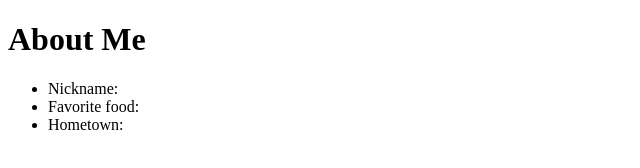
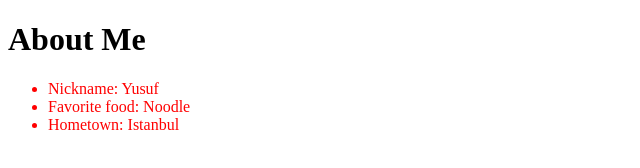
Before and after one commit to ysfelik1/Homework-class41, a website: page 2-Browsers/Week1/homework/ex2-aboutMe/index.html in a window 1280 px wide. Shown: the whole page, without its empty margins (0-640 px from the left). Drawn offline with Linux system fonts and the light colour scheme.

Commit message:
ex2 done

```diff
--- a/2-Browsers/Week1/homework/ex2-aboutMe/index.js
+++ b/2-Browsers/Week1/homework/ex2-aboutMe/index.js
@@ -9,4 +9,14 @@ Full description at: https://github.com/HackYourFuture/Homework/tree/main/2-Brow
 3. Look in the css file!
 ------------------------------------------------------------------------------*/
 
-// TODO add your JavaScript code here.
+const nickName = document.getElementById('nickname');
+const favFood = document.getElementById('fav-food');
+const homeTown = document.getElementById('hometown');
+nickName.textContent = 'Yusuf';
+favFood.textContent = 'Noodle';
+homeTown.textContent = 'Istanbul';
+
+const liElements = document.getElementsByTagName('li');
+for (let i = 0; i < liElements.length; i++) {
+  liElements[i].className = 'list-item';
+}
--- a/2-Browsers/Week1/homework/ex2-aboutMe/style.css
+++ b/2-Browsers/Week1/homework/ex2-aboutMe/style.css
@@ -1 +1,4 @@
 /* 3. Add a css rule for .list-item to make the color red. */
+.list-item {
+  color: red;
+}
```
